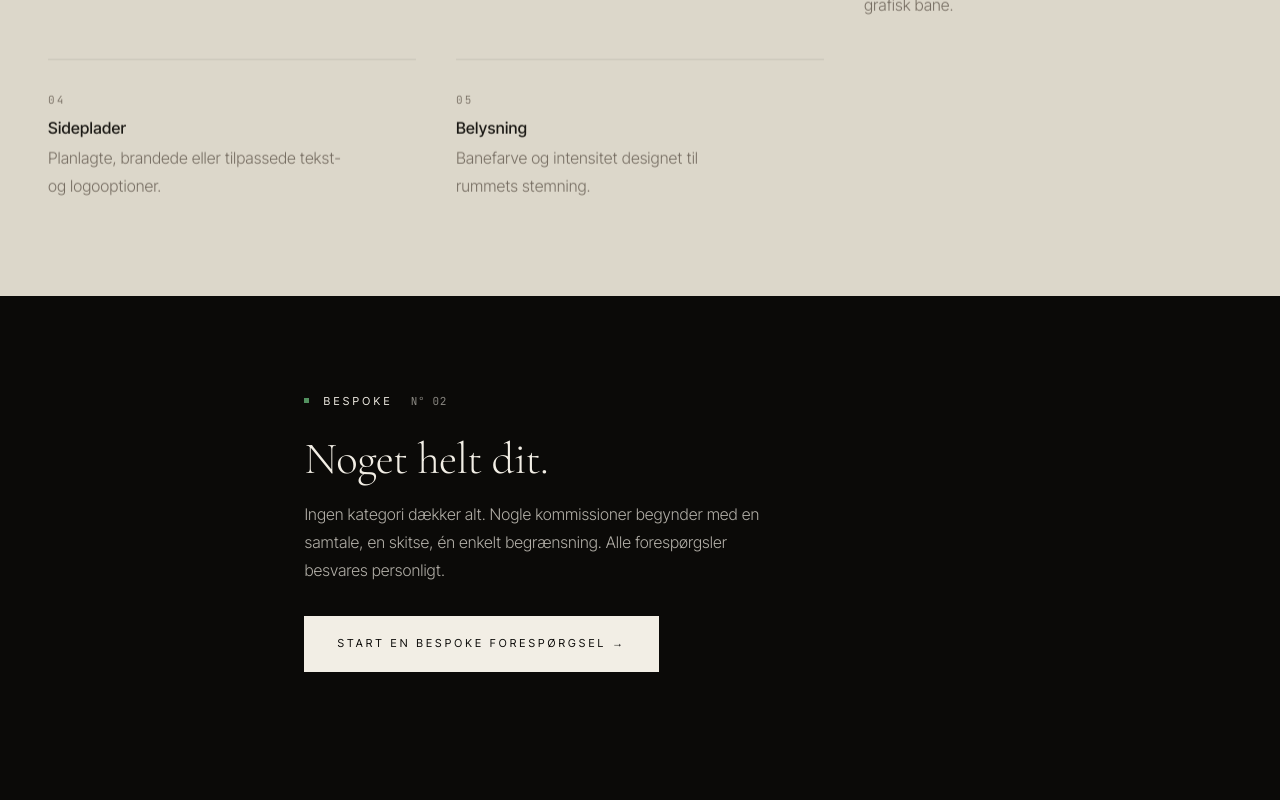
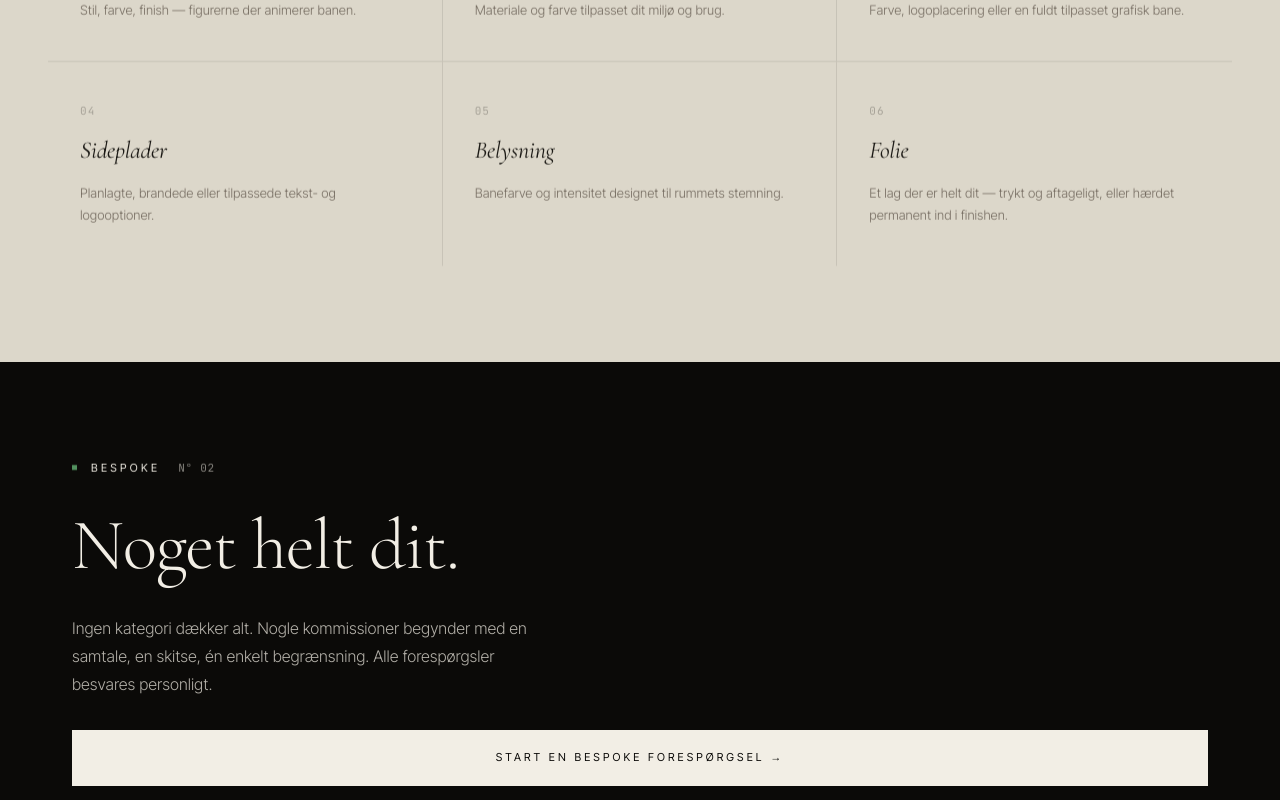
Before and after one commit to WoodooStadium/woodoo-stadium, a Next.js app: page /da/tilpas in a window 1280 px wide. Shown: the part 1240-2040 px from the top of the page. Built offline with nearby package versions, Linux system fonts and the light colour scheme.

Commit message:
Fix Customise/Tilpas: adopt CardGrid for categories, add 6th Foil option, fix bottom CTA to match site-wide cta-row pattern

```diff
--- a/src/app/da/tilpas/page.tsx
+++ b/src/app/da/tilpas/page.tsx
@@ -1,6 +1,7 @@
 import Image from "next/image";
 import type { Metadata } from "next";
 import SectionHeading from "@/components/SectionHeading";
+import { CardGrid, Card } from "@/components/CardGrid";
 
 export const metadata: Metadata = {
   title: "Specialbygget bordfodboldbord | Woodoo Stadium",
@@ -17,6 +18,7 @@ const categories = [
   { number: "03", title: "Spillebane", description: "Farve, logoplacering eller en fuldt tilpasset grafisk bane." },
   { number: "04", title: "Sideplader", description: "Planlagte, brandede eller tilpassede tekst- og logooptioner." },
   { number: "05", title: "Belysning", description: "Banefarve og intensitet designet til rummets stemning." },
+  { number: "06", title: "Folie", description: "Et lag der er helt dit — trykt og aftageligt, eller hærdet permanent ind i finishen." },
 ];
 
 export default function DaTilpasPage() {
@@ -85,33 +87,30 @@ export default function DaTilpasPage() {
           variant="light"
           size="editorial"
         />
-        <div className="grid-3-responsive fade-up" style={{ gap: "40px", marginTop: "48px" }}>
-          {categories.map((item) => (
-            <div key={item.title} style={{ borderTop: "1px solid rgba(26,24,20,0.1)", paddingTop: "24px" }}>
-              <span style={{ fontFamily: "var(--mono)", fontSize: "11px", letterSpacing: "0.2em", color: "var(--mid)" }}>{item.number}</span>
-              <h3 style={{ marginTop: "8px", fontFamily: "var(--sans)", fontSize: "16px", fontWeight: 500, color: "var(--ink)", letterSpacing: "0.02em" }}>{item.title}</h3>
-              <p className="body" style={{ marginTop: "8px", color: "var(--mid)" }}>{item.description}</p>
-            </div>
-          ))}
+        <div className="fade-up" style={{ marginTop: "48px" }}>
+          <CardGrid cols={3} variant="light">
+            {categories.map((item) => (
+              <Card
+                key={item.title}
+                num={item.number}
+                title={item.title}
+                body={item.description}
+              />
+            ))}
+          </CardGrid>
         </div>
       </section>
 
-      <section className="section section--dark section--no-top" style={{ padding: "96px var(--pad-x)" }}>
-        <div style={{ maxWidth: "72ch", margin: "0 auto" }}>
-          <SectionHeading
-            kicker="Bespoke"
-            kickerIndex="N° 02"
-            variant="dark"
-            heading="Noget helt dit."
-          />
-          <p className="body" style={{ marginTop: "16px", maxWidth: "52ch", color: "var(--mid-on-dark)" }}>
+      <section className="section--dark cta-row" style={{ borderTop: "none" }}>
+        <div className="cta-copy">
+          <div className="fade-up"><span className="kicker" data-index="N° 02">Bespoke</span></div>
+          <h2 className="h2 fade-up" data-delay="1">Noget helt dit.</h2>
+          <p className="body fade-up" data-delay="2" style={{ maxWidth: "52ch" }}>
             Ingen kategori dækker alt. Nogle kommissioner begynder med en samtale, en skitse, én enkelt begrænsning. Alle forespørgsler besvares personligt.
           </p>
-          <a
-            className="btn btn--filled-on-dark"
-            href="/da/showroom#kontakt"
-            style={{ marginTop: "32px", display: "inline-flex" }}
-          >
+        </div>
+        <div className="cta-actions fade-up" data-delay="3">
+          <a className="btn btn--filled-on-dark" href="/da/showroom#kontakt">
             Start en bespoke forespørgsel →
           </a>
         </div>
```
Also changed, not shown: src/app/customise/page.tsx (+21 -22 lines).
